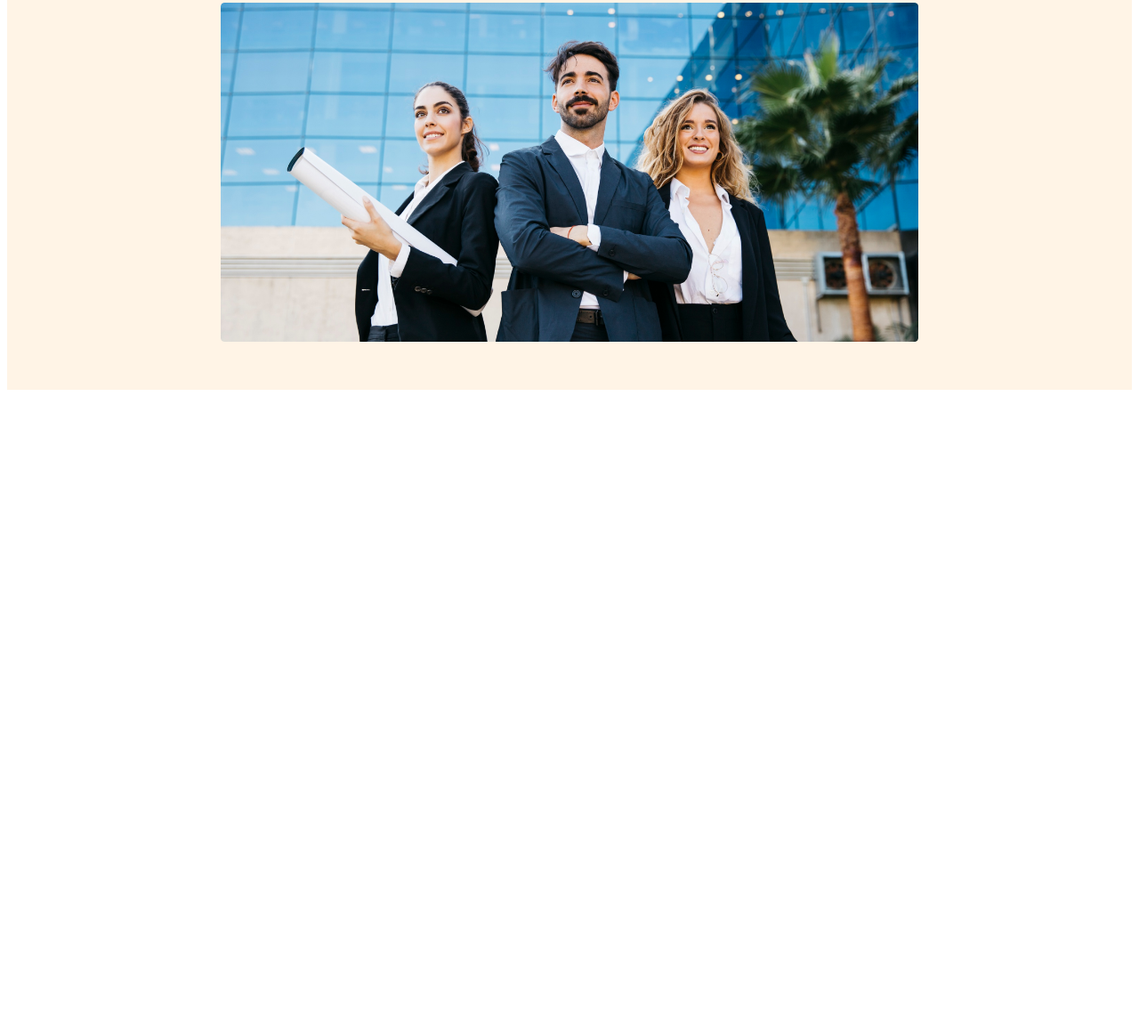
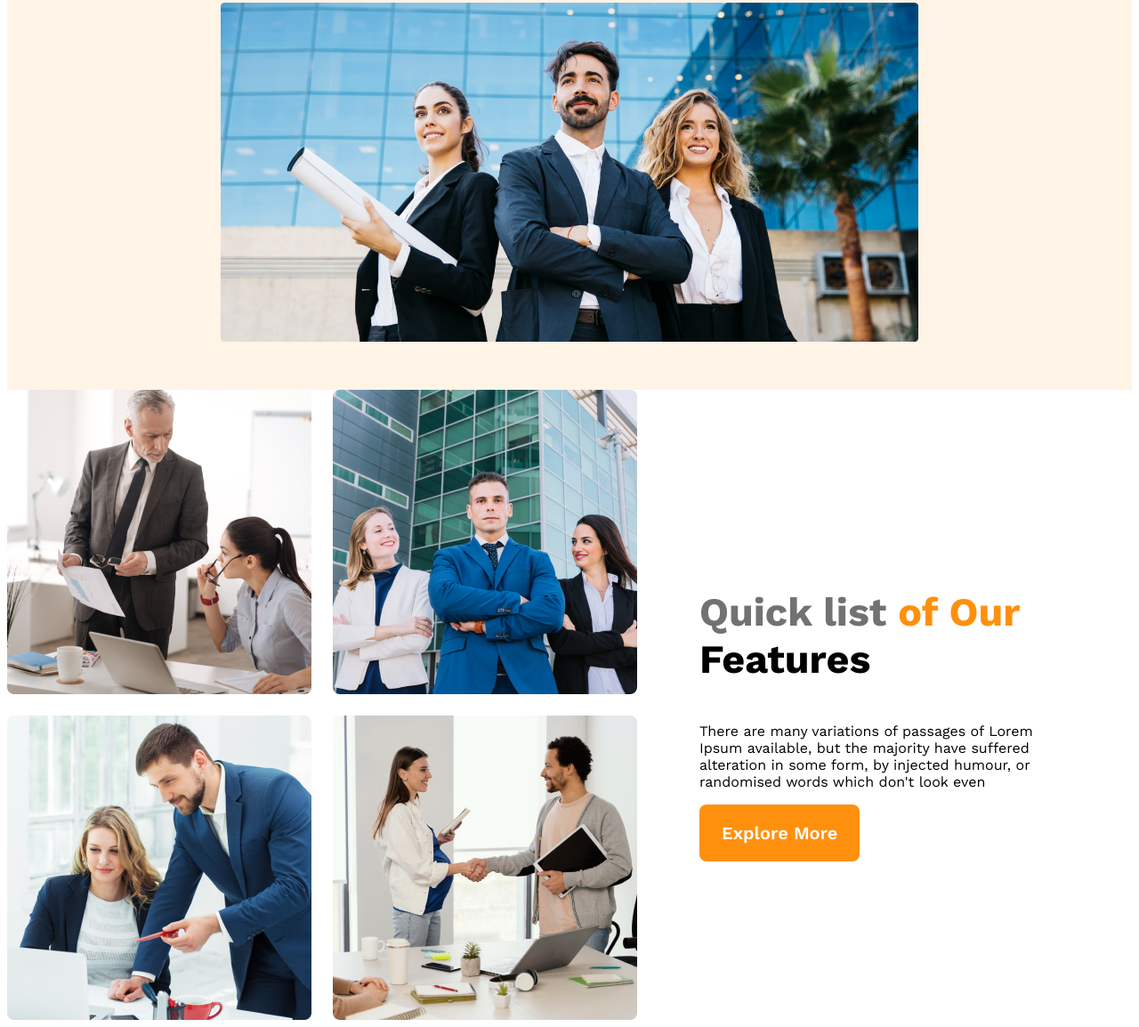
Before and after one commit to AbuBakkarSiddique007/G3-Architect-website, a plain HTML site: page index.html in a window 1280 px wide. Shown: the part 573-1727 px from the top of the page at 89% size. Before the commit the page ends 1019 px from the top, so only its background shows below. Drawn offline with nearby package versions, Linux system fonts and the light colour scheme.

Commit message:
features content added

```diff
--- a/architect.css
+++ b/architect.css
@@ -91,24 +91,65 @@ nav li a {
 /* responsive media query */
 /* mobile devices */
 @media screen and (max-width : 576px) {
-    header{
+    header {
         padding: 20px;
     }
 
     /* je khane flex use korso oigular direction change kore dite hoi */
-    nav{
+    nav {
         flex-direction: column;
     }
 
 }
 
 /* tablet or medium devices */
-@media screen and (min-width : 576px ) and (max-width : 960px) {
-    header{
+@media screen and (min-width : 576px) and (max-width : 960px) {
+    header {
         padding: 50px;
     }
-    nav{
+
+    nav {
         flex-direction: column;
     }
 
 }
+
+
+/* main styles  */
+main {
+    /* from figma */
+    max-width: 1440px;
+    margin: 0 auto;
+}
+
+/* teams styles  */
+.teams-container {
+    display: flex;
+    /* left and right side er content jeno vertically center a jeno same hoi*/
+    align-items: center;
+}
+
+.teams-img-container {
+    display: grid;
+    grid-template-columns: repeat(2, 1fr);
+    /* gap: 24px => 1.5rem; */
+    gap: 1.5rem;
+}
+
+.teams-content {
+    padding-right: 70px;
+    padding-left: 70px;
+}
+
+.teams-title {
+    font-size: 2.8rem;
+}
+
+.teams-title .quick-list {
+    color: #727272;
+}
+
+.teams-title .text-features {
+    color: #FF900E;
+    font-weight: 700;
+}
--- a/index.html
+++ b/index.html
@@ -9,6 +9,7 @@
 </head>
 
 <body>
+    <!-- header start -->
     <header>
         <nav>
             <h3 class="nav-title">G3 Architects</h3>
@@ -37,8 +38,29 @@
             <img src="images/banner.png" alt="">
         </div>
     </header>
+    <!-- header end -->
 
     <main>
+        <!-- team section start -->
+        <section class="teams-container">
+            <div class="teams-img-container">
+                <img src="images/team1.png" alt="">
+                <img src="images/team2.png" alt="">
+                <img src="images/team3.png" alt="">
+                <img src="images/team4.png" alt="">
+            </div>
+            <div class="teams-content">
+                <h3 class="teams-title">
+                    <span class="quick-list">Quick list</span> <span class="text-features"> of Our
+                    </span><span>Features</span>
+                </h3>
+                <p>
+                    There are many variations of passages of Lorem Ipsum available, but the majority have suffered
+                    alteration in some form, by injected humour, or randomised words which don't look even
+                </p>
+                <button class="btn-primary">Explore More</button>
+            </div>
+        </section>
 
     </main>
 
```
